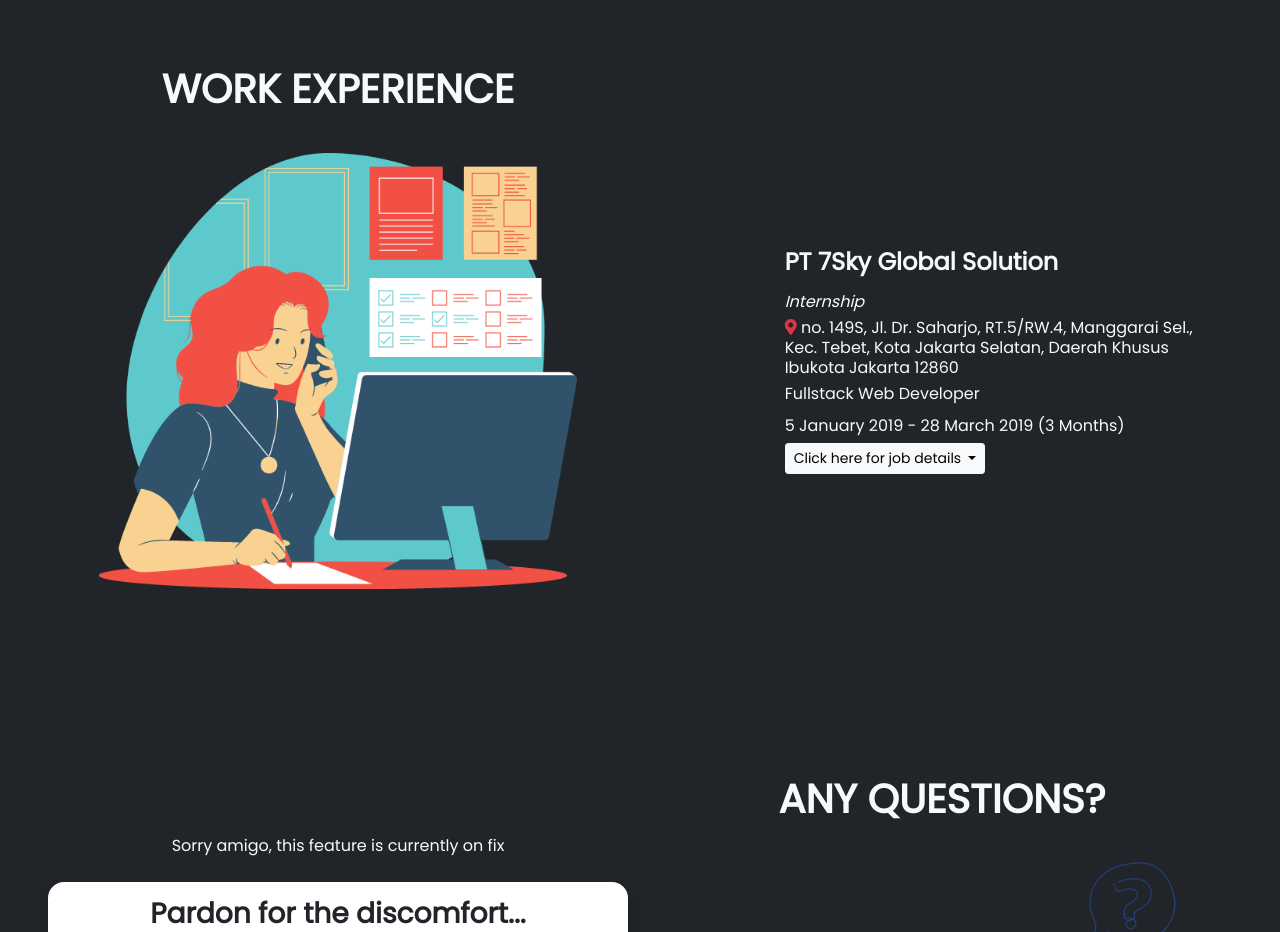
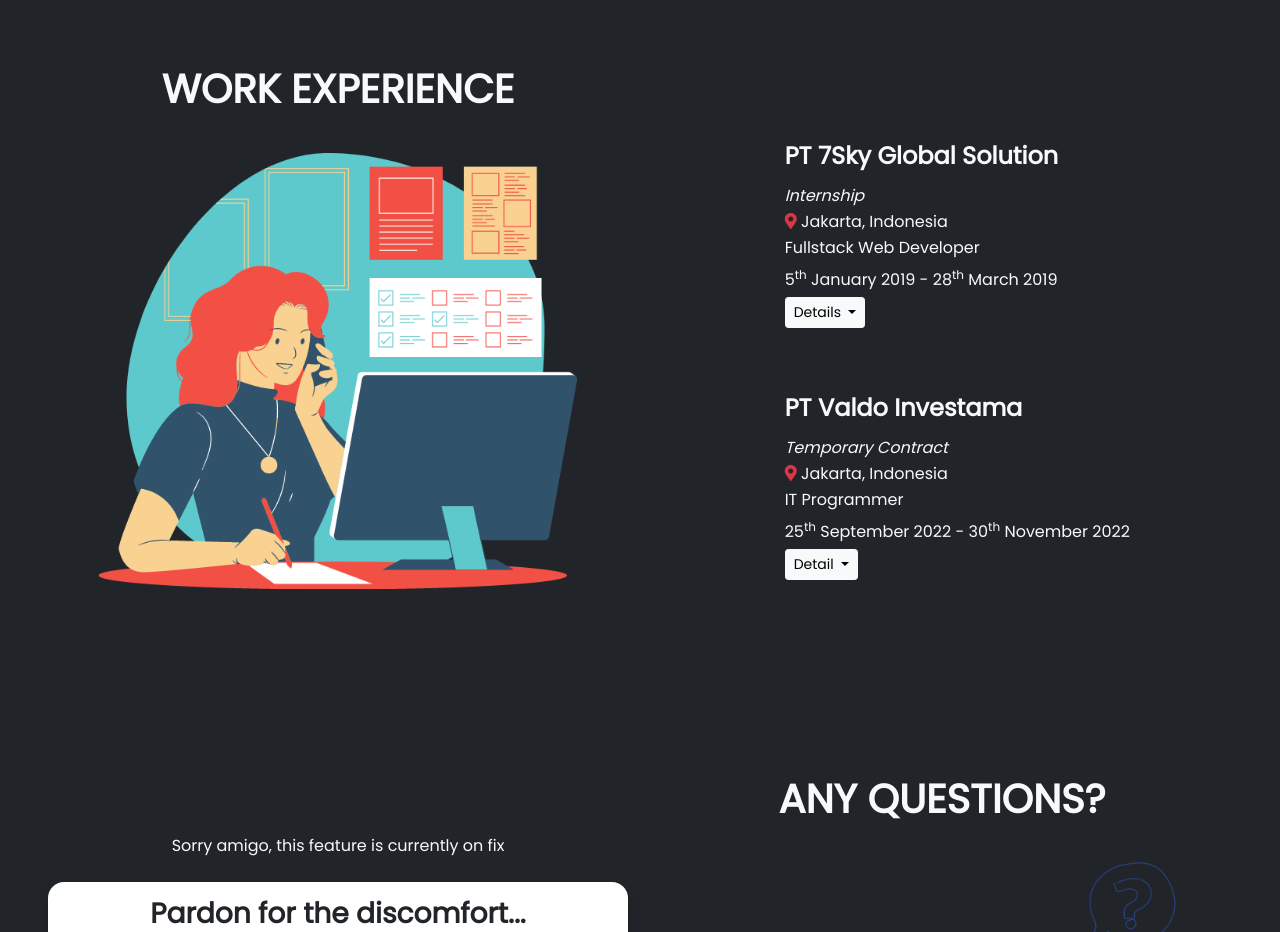
Before and after one commit to izhor/izhor, a plain HTML site: page index.html in a window 1280 px wide. Shown: the part 3440-4372 px from the top of the page. Drawn offline with nearby package versions, Linux system fonts and the light colour scheme.

Commit message:
update work experience

```diff
--- a/index.html
+++ b/index.html
@@ -243,20 +243,44 @@
 						<div class="fw-bold fs-4">PT 7Sky Global Solution</div>
 						<div class="fst-italic">Internship</div>
 						<div class="lh-sm">
-							<i class="fas fa-map-marker-alt text-danger"></i> no. 149S, Jl. Dr. Saharjo, RT.5/RW.4, Manggarai Sel., Kec. Tebet,
-							Kota Jakarta Selatan, Daerah Khusus Ibukota Jakarta 12860
+							<i class="fas fa-map-marker-alt text-danger"></i> Jakarta, Indonesia
 						</div>
 						Fullstack Web Developer
 						<br>
-						5 January 2019 - 28 March 2019 (3 Months)
+						5<sup>th</sup> January 2019 - 28<sup>th</sup> March 2019
 						<br>
 						<div class="btn-group">
 							<a class="btn btn-light btn-sm dropdown-toggle" type="button" data-bs-toggle="dropdown" aria-expanded="false">
-							Click here for job details
+							Details
 							</a>
 							<ul class="dropdown-menu dropdown-menu-dark text-light p-4 lh-sm" style="width: 300px;">
-								Responsible for making both front-end and back-end of website application using HTML, CSS, JS, jQuery
+								Making both front-end and back-end of website application using HTML, CSS, JS, jQuery
 								and PHP
+							</ul>
+						</div>
+					</div>
+				</div>
+
+				<div class="bg-dark rounded-lg p-3 mb-4 text-light lh-lg fs-6">
+					<div class="text ms-3">
+						<div class="fw-bold fs-4">PT Valdo Investama</div>
+						<div class="fst-italic">Temporary Contract</div>
+						<div class="lh-sm">
+							<i class="fas fa-map-marker-alt text-danger"></i> Jakarta, Indonesia
+						</div>
+						IT Programmer
+						<br>
+						25<sup>th</sup> September 2022 - 30<sup>th</sup> November 2022
+						<br>
+						<div class="btn-group">
+							<a class="btn btn-light btn-sm dropdown-toggle" type="button" data-bs-toggle="dropdown" aria-expanded="false">
+							Detail
+							</a>
+							<ul class="dropdown-menu dropdown-menu-dark text-light p-4 lh-sm" style="width: 300px; list-style-type: disc;">
+								<li>Handling API that connects to the third-parties</li>
+								<li>Making and integrating CMS (Content Management System)</li>
+								<li>Creating User-friendly and Responsive Landing Page</li>
+								<li>Testing app to find bugs/error and solve the problem</li>
 							</ul>
 						</div>
 					</div>
```
